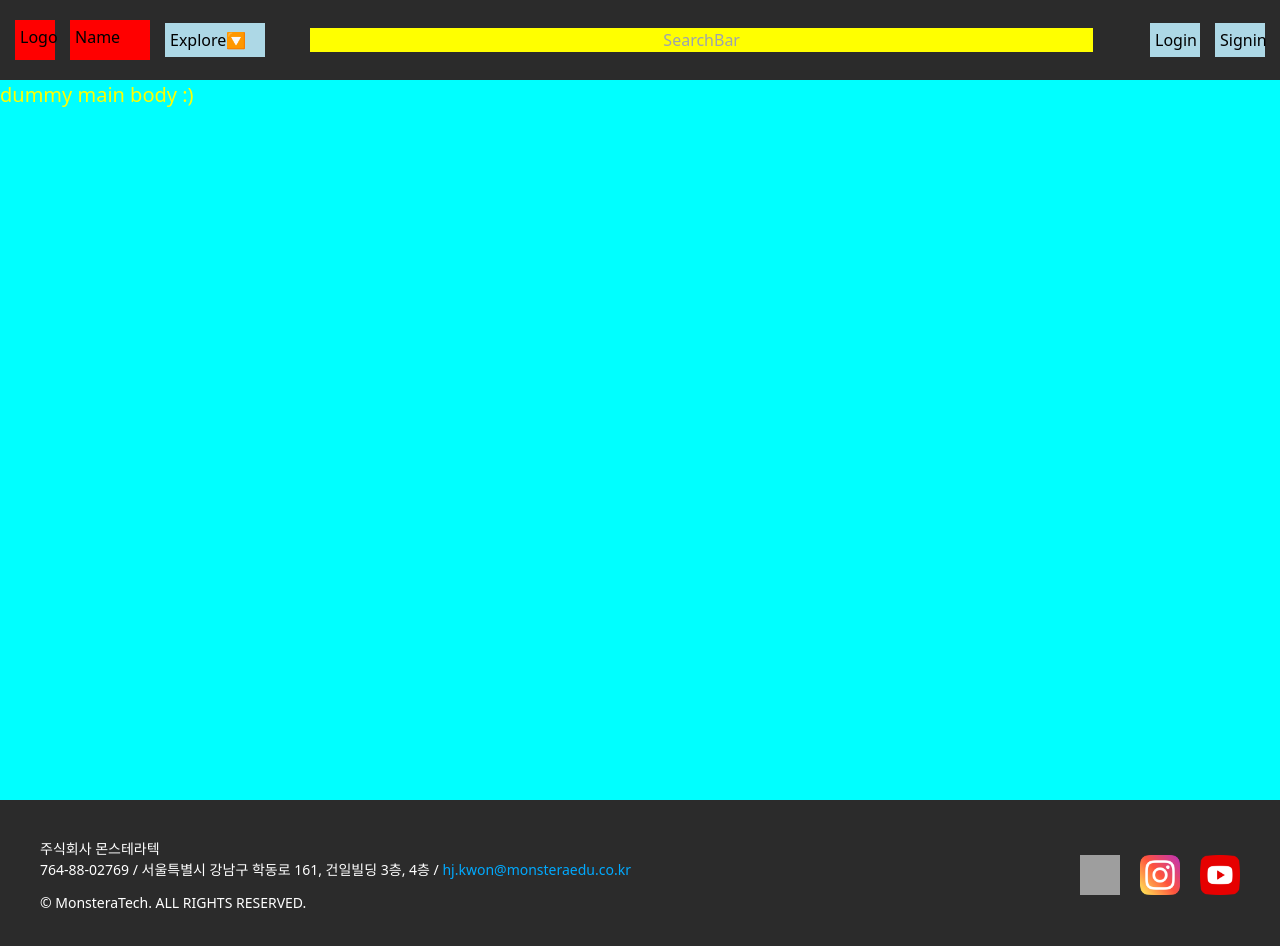
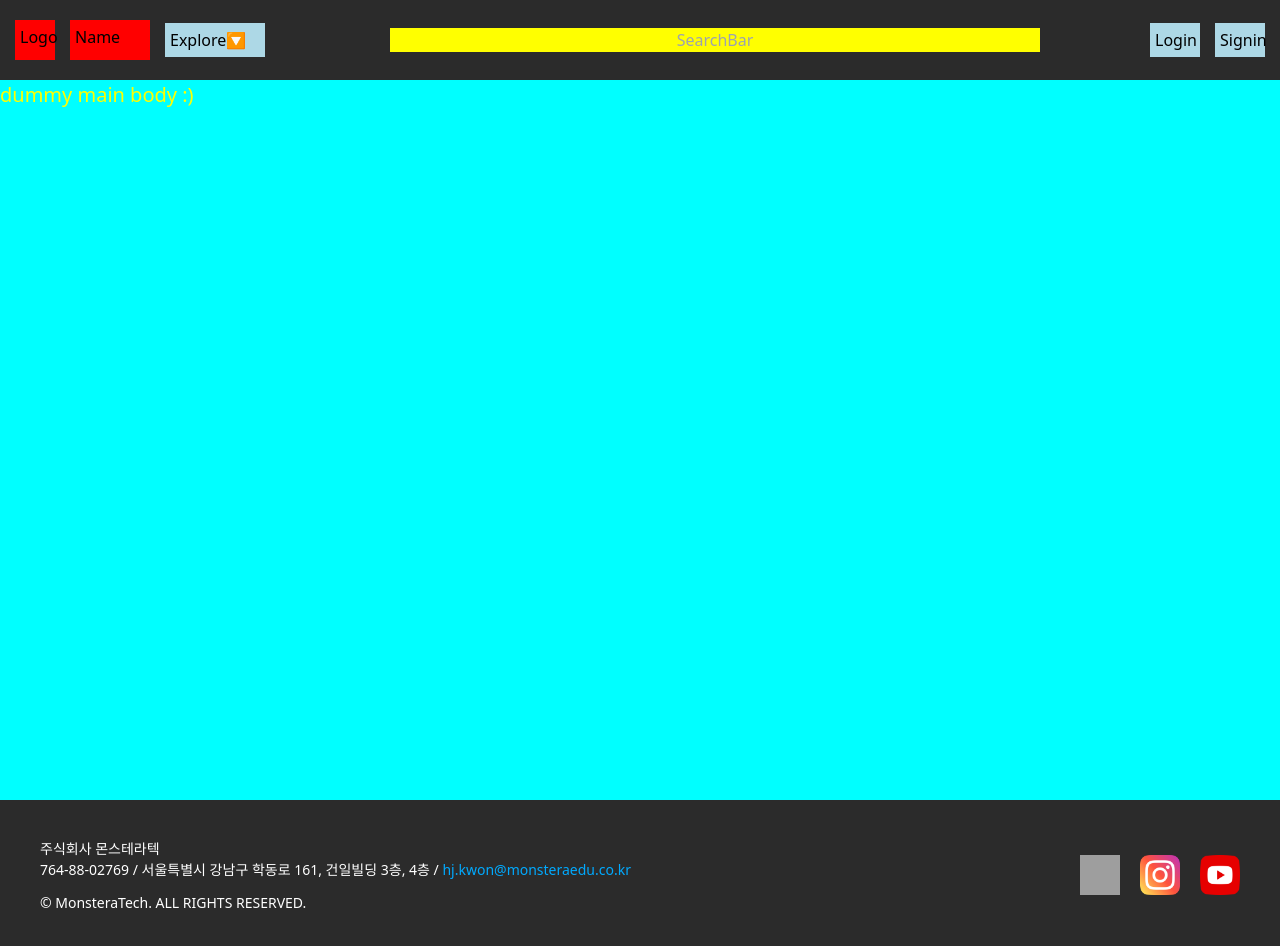
Before and after one commit to kang98kang/3DAssetTrading, a Next.js app: page / in a window 1280 px wide. Shown: the top 946 px of the page. Built offline with nearby package versions, Linux system fonts and the light colour scheme; grey boxes are pictures that could not be loaded.

Commit message:
update Header

```diff
--- a/app/Header.module.css
+++ b/app/Header.module.css
@@ -1,7 +1,8 @@
 .header {
   top: 0px;
   height: 80px;
-  width: 100vw;
+  width: 100%;
+  box-sizing: border-box;
   background-color: #2b2b2b;
   display: flex;
   justify-content: space-between;
@@ -10,7 +11,6 @@
 }
 
 .logoContainer {
-  flex: 1;
   display: flex;
   justify-content: left;
   align-items: center;
@@ -31,15 +31,14 @@
 
 .nav {
   background-color: yellow;
-  flex: 5;
+  flex: 1;
   margin: 15px;
   text-align: center;
-  max-width: 1200px;
-  min-width: 500px;
+  max-width: 650px;
+  min-width: 300px;
 }
 
 .loginContainer {
-  flex: 1;
   display: flex;
   justify-content: right;
   margin-left: 15px;
```
